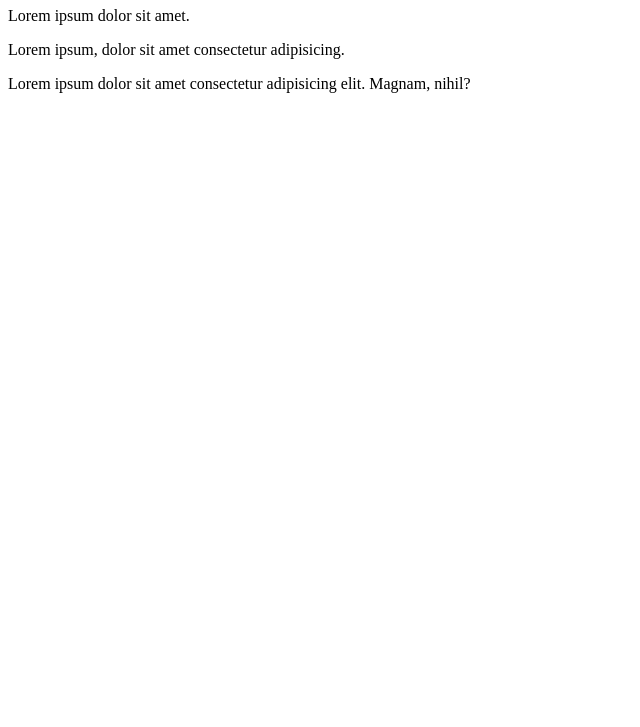
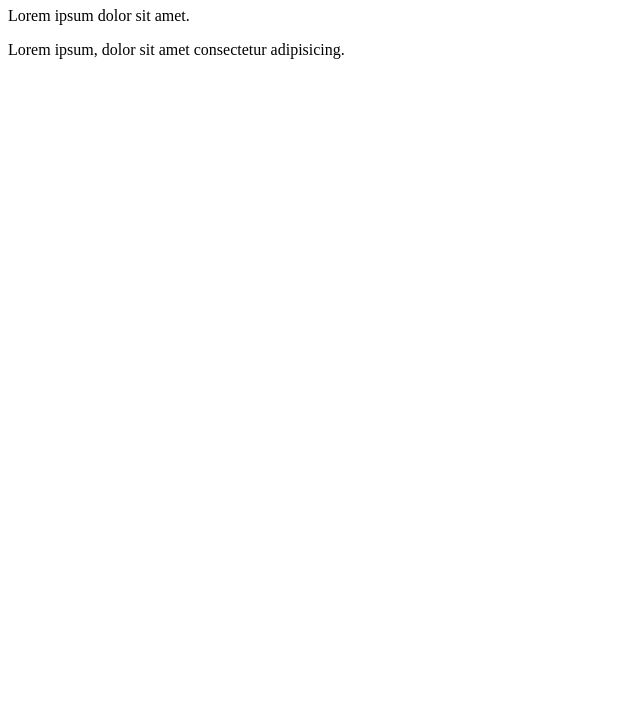
Before and after one commit to Nino-Techwoman/Lecture_2, a plain HTML site: page index.html in a window 1280 px wide. Shown: the part 73-800 px from the top of the page, without its empty margins (0-640 px from the left). Drawn offline with Linux system fonts and the light colour scheme.

Commit message:
i deeleted p tag

```diff
--- a/index.html
+++ b/index.html
@@ -10,6 +10,6 @@
   <h1>nini</h1>
   <p>Lorem ipsum dolor sit amet.</p>
   <p>Lorem ipsum, dolor sit amet consectetur adipisicing.</p>
-  <p>Lorem ipsum dolor sit amet consectetur adipisicing elit. Magnam, nihil?</p>
+
 </body>
 </html>
```
